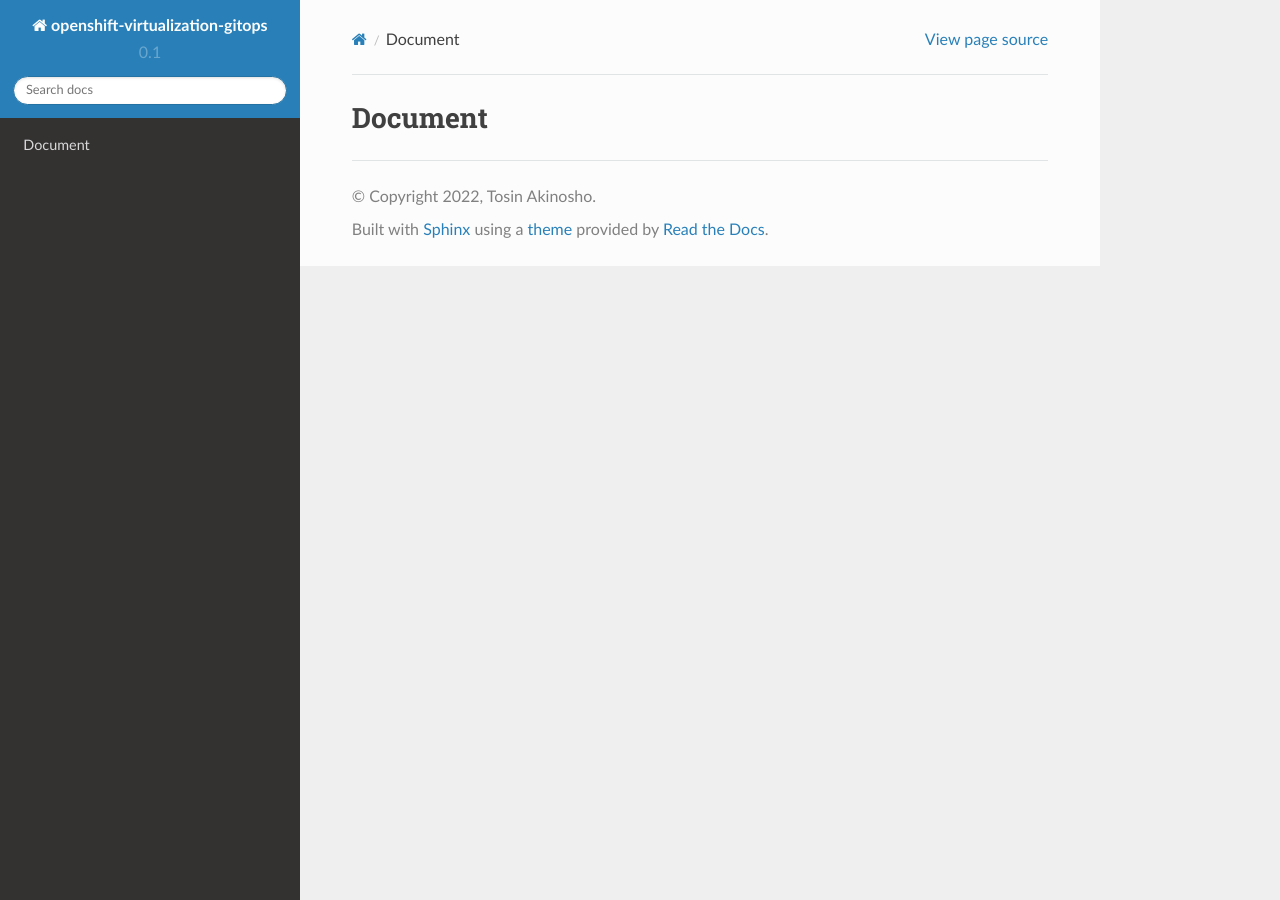
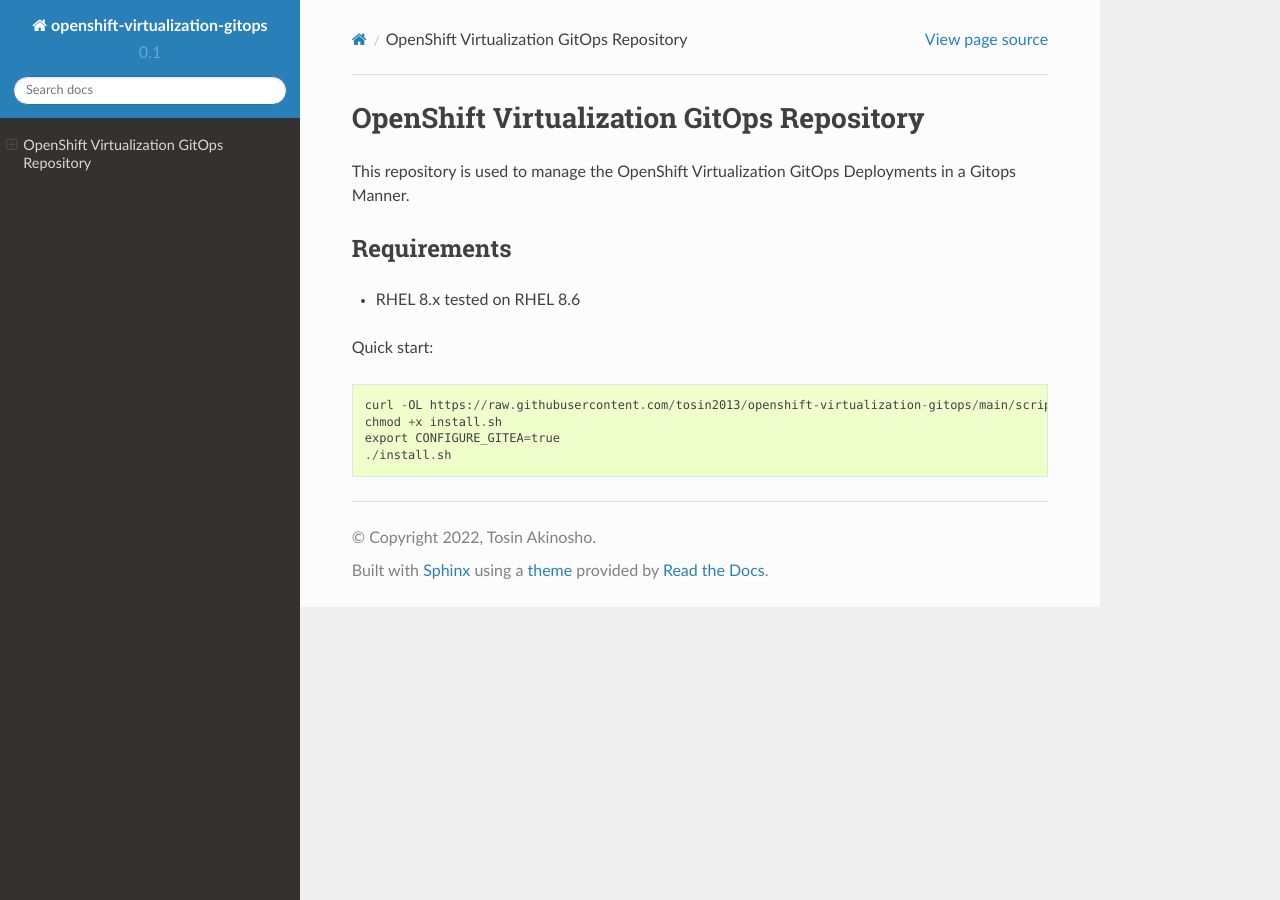
Before and after one commit to tosin2013/kvm-gitops, a Sphinx documentation site: the page built from docs/index.rst, in a window 1280 px wide. Built offline with Sphinx 7.4.7 and the Read the Docs theme 2.0.0, drawn with Linux system fonts in a browser that asks for light colours.

Commit message:
updating docs

```diff
--- a/docs/index.rst
+++ b/docs/index.rst
@@ -1,2 +1,15 @@
-Document
---------
+OpenShift Virtualization GitOps Repository
+==========================================
+
+This repository is used to manage the OpenShift Virtualization GitOps Deployments in a Gitops Manner.
+
+Requirements
+------------
+* RHEL 8.x tested on RHEL 8.6
+
+Quick start::
+
+    curl -OL https://raw.githubusercontent.com/tosin2013/openshift-virtualization-gitops/main/scripts/install.sh
+    chmod +x install.sh
+    export CONFIGURE_GITEA=true
+    ./install.sh
```
